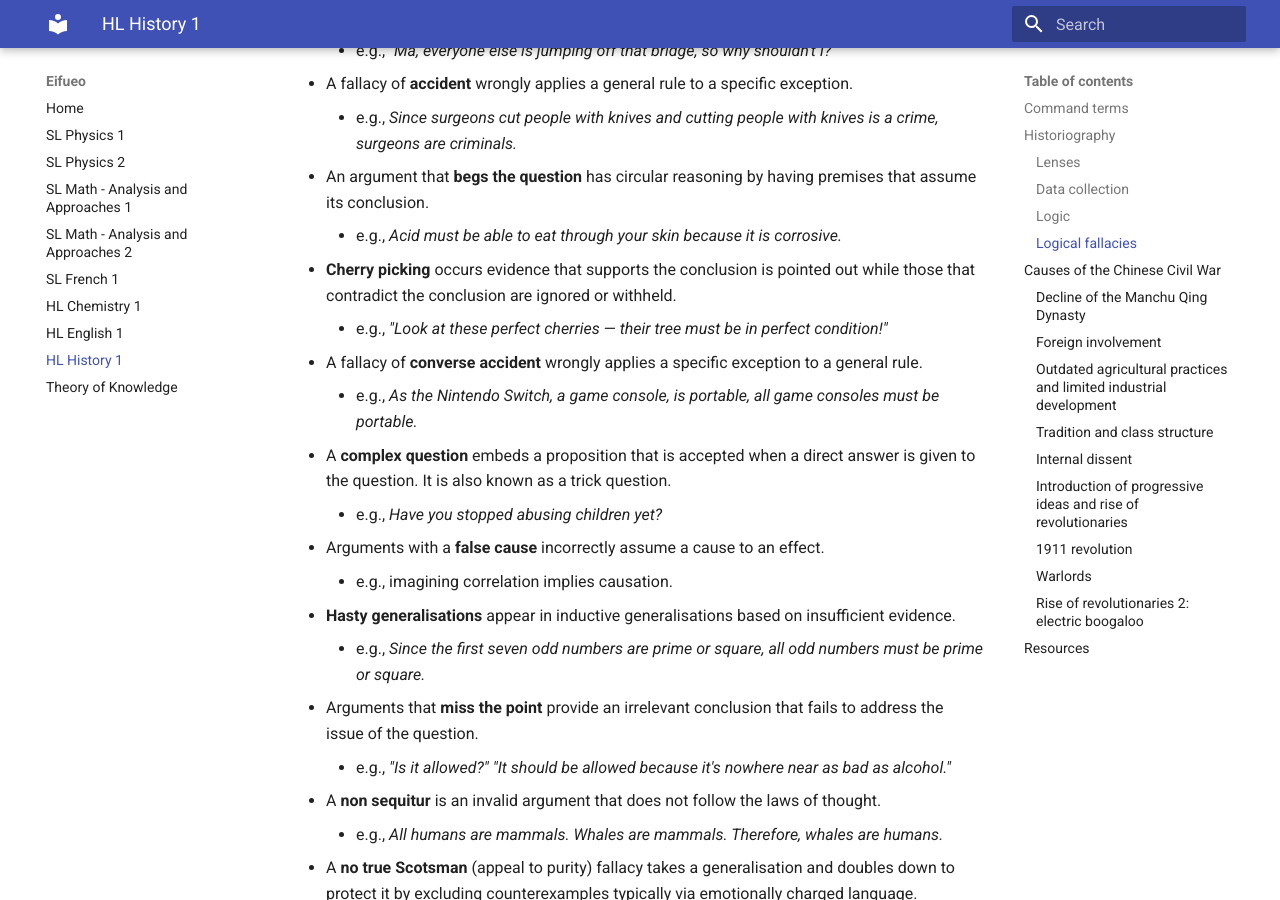
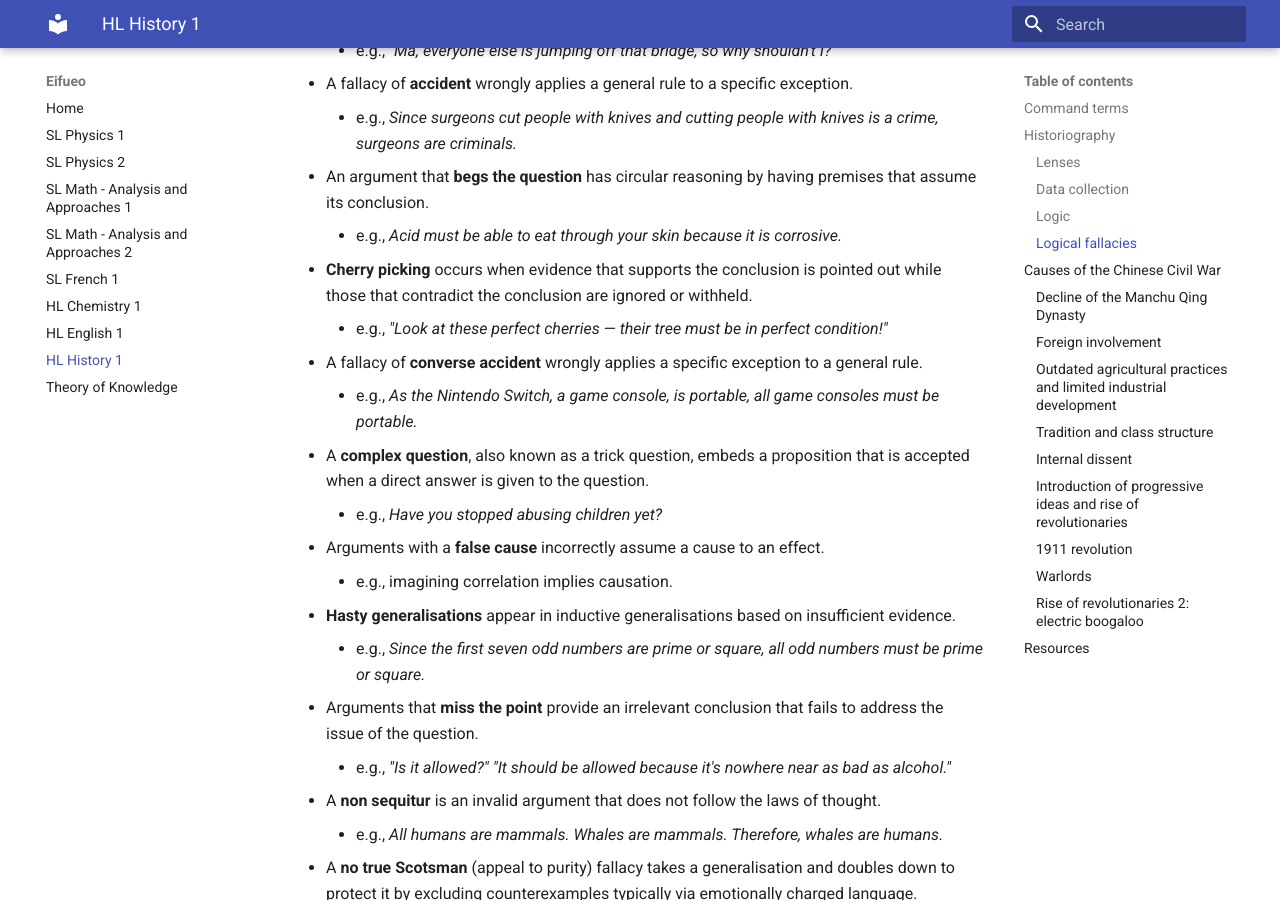
Before and after one commit to potatoeggy/eifueo, an MkDocs documentation site: the page built from docs/chw3mz.md, in a window 1280 px wide and 900 px high, scrolled down 3670 px. Built offline with MkDocs 1.6.1 and Material for MkDocs 9.7.7, drawn with Linux system fonts in a browser that asks for light colours.

Commit message:
hist: correct cherry picking typo

```diff
--- a/docs/chw3mz.md
+++ b/docs/chw3mz.md
@@ -100,11 +100,11 @@ The abundance of **diverse** data allows for greater perspectives to be gleaned
     - e.g., *Since surgeons cut people with knives and cutting people with knives is a crime, surgeons are criminals.*
  - An argument that **begs the question** has circular reasoning by having premises that assume its conclusion.
     - e.g., *Acid must be able to eat through your skin because it is corrosive.*
- - **Cherry picking** occurs evidence that supports the conclusion is pointed out while those that contradict the conclusion are ignored or withheld.
+ - **Cherry picking** occurs when evidence that supports the conclusion is pointed out while those that contradict the conclusion are ignored or withheld.
     - e.g., *"Look at these perfect cherries — their tree must be in perfect condition!"*
  - A fallacy of **converse accident** wrongly applies a specific exception to a general rule.
     - e.g., *As the Nintendo Switch, a game console, is portable, all game consoles must be portable.*
- - A **complex question** embeds a proposition that is accepted when a direct answer is given to the question. It is also known as a trick question.
+ - A **complex question**, also known as a trick question,  embeds a proposition that is accepted when a direct answer is given to the question.
     - e.g., *Have you stopped abusing children yet?*
  - Arguments with a **false cause** incorrectly assume a cause to an effect.
     - e.g., imagining correlation implies causation.
```
